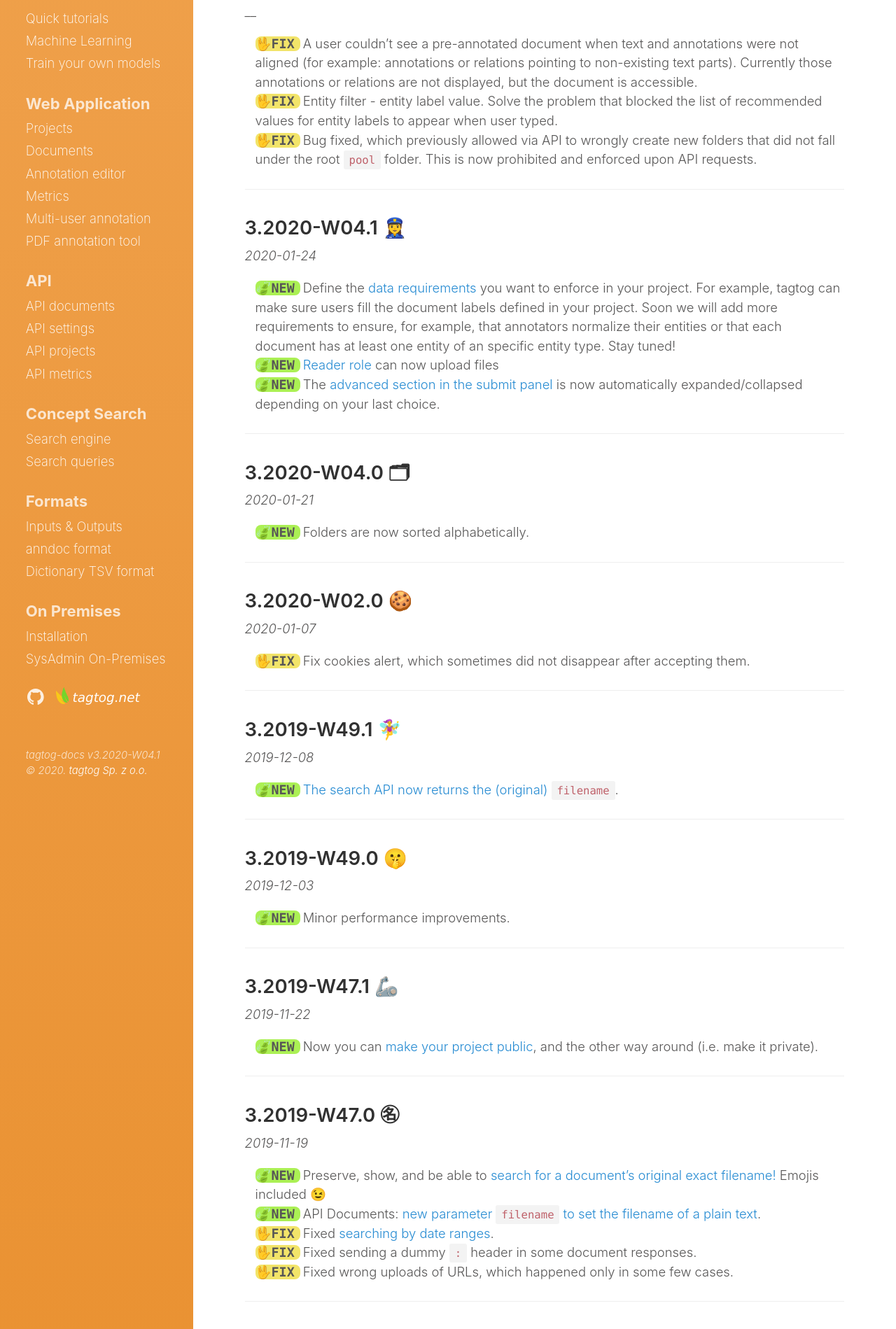
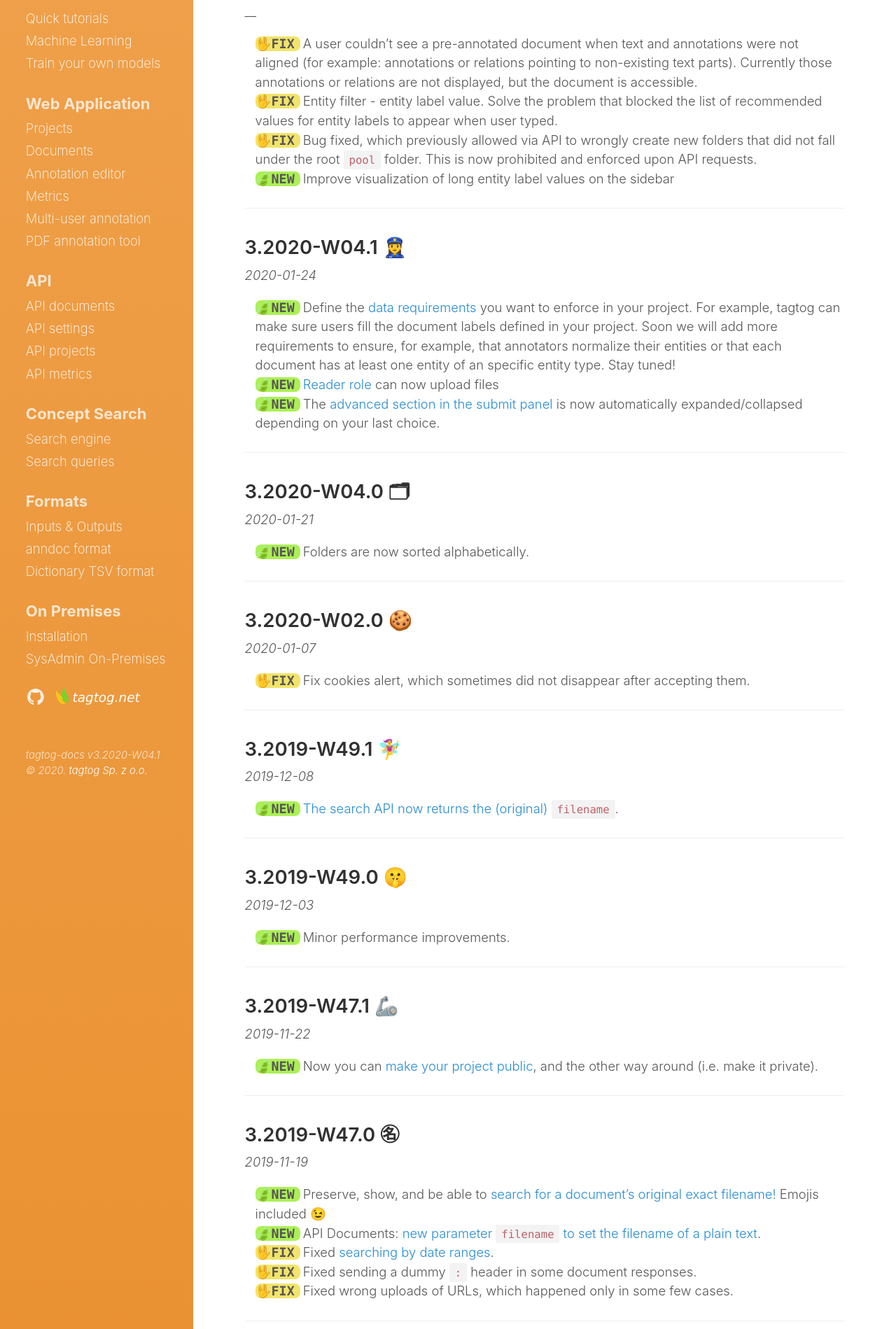
Before and after one commit to tagtogorg/tagtog-doc, a Jekyll site: the page built from updates.md, in a window 1280 px wide. Shown: the part 411-2310 px from the top of the page at 70% size. Built offline with Jekyll 4.4.1, drawn with Linux system fonts in a browser that asks for light colours; nearby versions of some CDN libraries; emoji names are drawn with the system emoji font.

Commit message:
Update with visualization improvement

```diff
--- a/updates.md
+++ b/updates.md
@@ -21,6 +21,7 @@ __
   <li class="fix"><span markdown="1">A user couldn't see a pre-annotated document when text and annotations were not aligned (for example: annotations or relations pointing to non-existing text parts). Currently those annotations or relations are not displayed, but the document is accessible.</span></li>
   <li class="fix"><span markdown="1">Entity filter - entity label value. Solve the problem that blocked the list of recommended values for entity labels to appear when user typed.</span></li>
   <li class="fix"><span markdown="1">Bug fixed, which previously allowed via API to wrongly create new folders that did not fall under the root `pool` folder. This is now prohibited and enforced upon API requests.</span></li>
+  <li class="new"><span markdown="1">Improve visualization of long entity label values on the sidebar</span></li>
 </ul>
 
 ---
```
